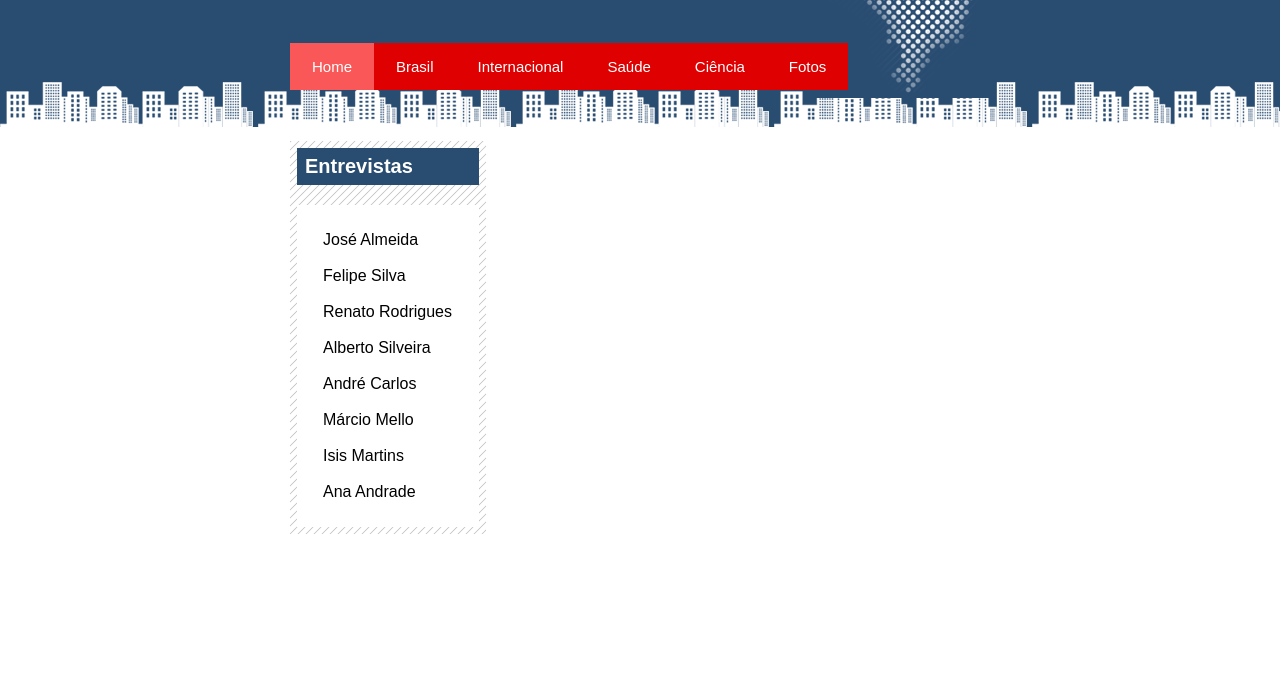
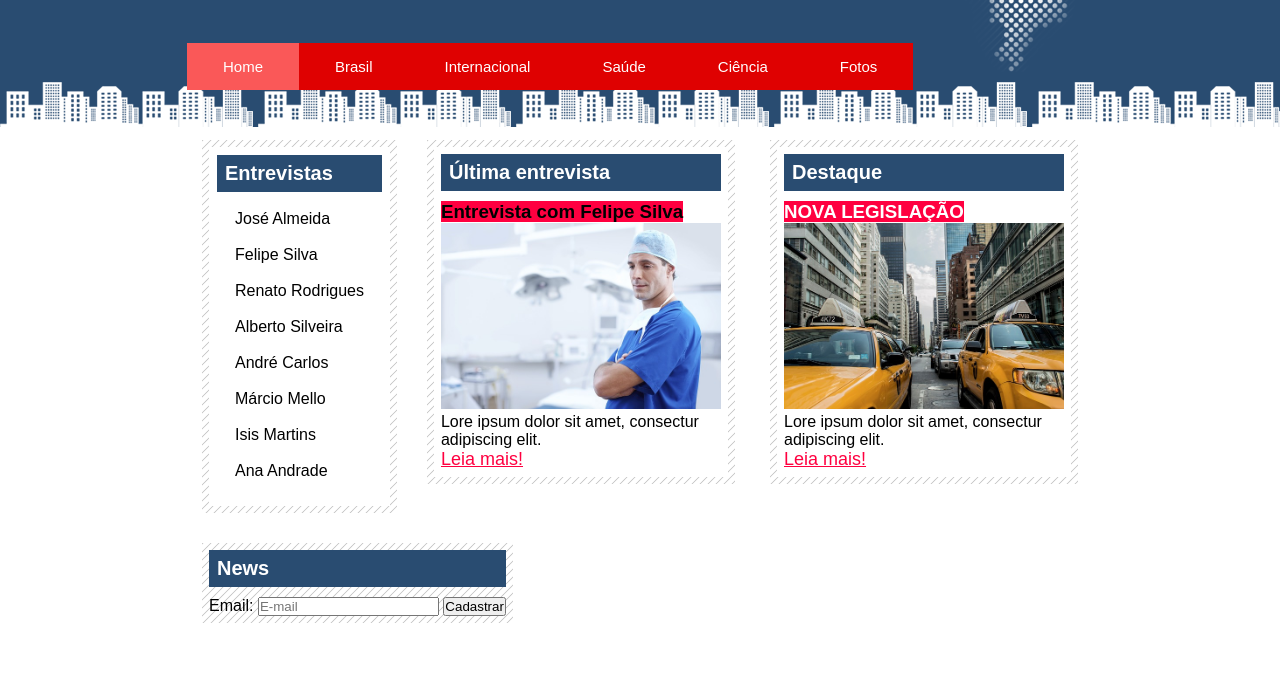
Before and after one commit to Gabrielsilvamagalhaes/Site-Not-cias, a plain HTML site: page index.html in a window 1280 px wide. Shown: the part 102-800 px from the top of the page. Drawn offline with Linux system fonts and the light colour scheme.

Commit message:
feat: insert new contents and forms in html

```diff
--- a/content.css
+++ b/content.css
@@ -1,10 +1,9 @@
 #container {
-    margin-top: 2.7em;
+    margin-top: 3em;
 
 }
 
 #nav-bar-vertical {
-    margin-top: 20px;
     background-color: white;
     padding: 8px;
 }
@@ -30,9 +29,10 @@
 }
 
 .content-bar {
+    margin: 15px;
     padding: 7px;
     background: url(Img/fundo-caixa.png);
-    width: 26%;
+    float: left;
 }
 
 .content-bar h2 {
@@ -43,3 +43,31 @@
     padding: 7px 3px;
     text-indent: 5px;
 }
+
+.content-bar-right {
+    float: right !important;
+}
+
+.content-news {
+    padding: 7px;
+    background-color: white;
+    width: 280px;
+}
+
+.content-news img {
+    width: 100%;
+}
+
+.content-news h3 {
+    display: inline;
+    background-color: #FF0040;
+}
+
+.content-news p {
+    font-weight: 530;
+}
+
+.content-news a {
+    font-size: 18px;
+    color: #FF0040;
+}
--- a/index.html
+++ b/index.html
@@ -14,6 +14,7 @@
 
             <div id="top">
                 <img id="logo" src="Img/logo.png" alt="logo do Noticías Cidade">
+                <img id="brazil-img" src="Img/detalhe-topo.png" alt="">
 
                 <div id="nav-bar-horizontal">
                     <ul>
@@ -30,11 +31,11 @@
 
             <div class="clear"></div>
 
+
             <div id="container">
                 <div class="content-bar">
-                    <h2>Entrevistas</h2>
-
                     <div id="nav-bar-vertical">
+                        <h2>Entrevistas</h2>
                         <ul>
                             <li><a href="">José Almeida</a></li>
                             <li><a href="">Felipe Silva</a></li>
@@ -48,6 +49,42 @@
                     </div>
                 </div>
 
+                <div class="content-bar">
+                    <div class="content-news">
+
+                        <h2>Última entrevista</h2>
+                        <h3>Entrevista com Felipe Silva</h3>
+
+                        <img src="Img/doutor.jpg" alt="Imagem de um doutor">
+                        <p>Lore ipsum dolor sit amet, consectur adipiscing elit.</p>
+                        <a href="#">Leia mais!</a>
+
+                    </div>
+                </div>
+
+                <div class=" content-bar content-bar-right">
+                    <div class="content-news">
+
+                        <h2>Destaque</h2>
+                        <h3 style="color: white;">NOVA LEGISLAÇÃO</h3>
+
+                        <img src="Img/taxi.jpg" alt="Imagem de um doutor">
+                        <p>Lore ipsum dolor sit amet, consectur adipiscing elit.</p>
+                        <a href="#">Leia mais!</a>
+
+                    </div>
+                </div>
+                <div class="clear"></div>
+
+                <form action="">
+                    <div class="content-bar">
+                        <h2>News</h2>
+
+                        <label for="email">Email:</label>
+                        <input type="email" name="email" id="email" placeholder="E-mail">
+                        <button type="button">Cadastrar</button>
+                    </div>
+                </form>
             </div>
 
         </div>
--- a/style.css
+++ b/style.css
@@ -11,13 +11,17 @@ body {
 
 #principal {
     margin: auto;
-    width: 700px;
-    height: 200px;
+    width: 906px;
+    height: 100%;
+}
+
+#nav-bar-horizontal {
+    position: absolute;
+    top: 20%;
 }
 
 #nav-bar-horizontal ul {
     list-style: none;
-    float: left;
 }
 
 #nav-bar-horizontal li {
@@ -26,10 +30,10 @@ body {
 
 #nav-bar-horizontal a {
     text-decoration: none;
-    padding: 15px 22px;
+    padding: 15px 2.4em;
     line-height: 1.2em;
     color: white;
-    background-color: #DF0101;
+    background: #DF0101;
     font-size: 15px;
 
 }
@@ -38,20 +42,23 @@ body {
     color: black;
 }
 
-#nav-bar-horizontal {
-    position: absolute;
-    top: 20%;
-}
-
 #home #nav-bar-horizontal .home a {
     background-color: #FA5858;
 }
 
 #top {
-    background: url(Img/detalhe-topo.png) no-repeat right bottom;
+    background: url(Img/detalhe-topo.png) no-repeat right top;
     height: 100%;
 }
 
 #logo {
     margin-top: 20px ;
 }
+
+#brazil-img {
+    float: right;
+}
+
+.clear {
+    clear: both;
+}
```
